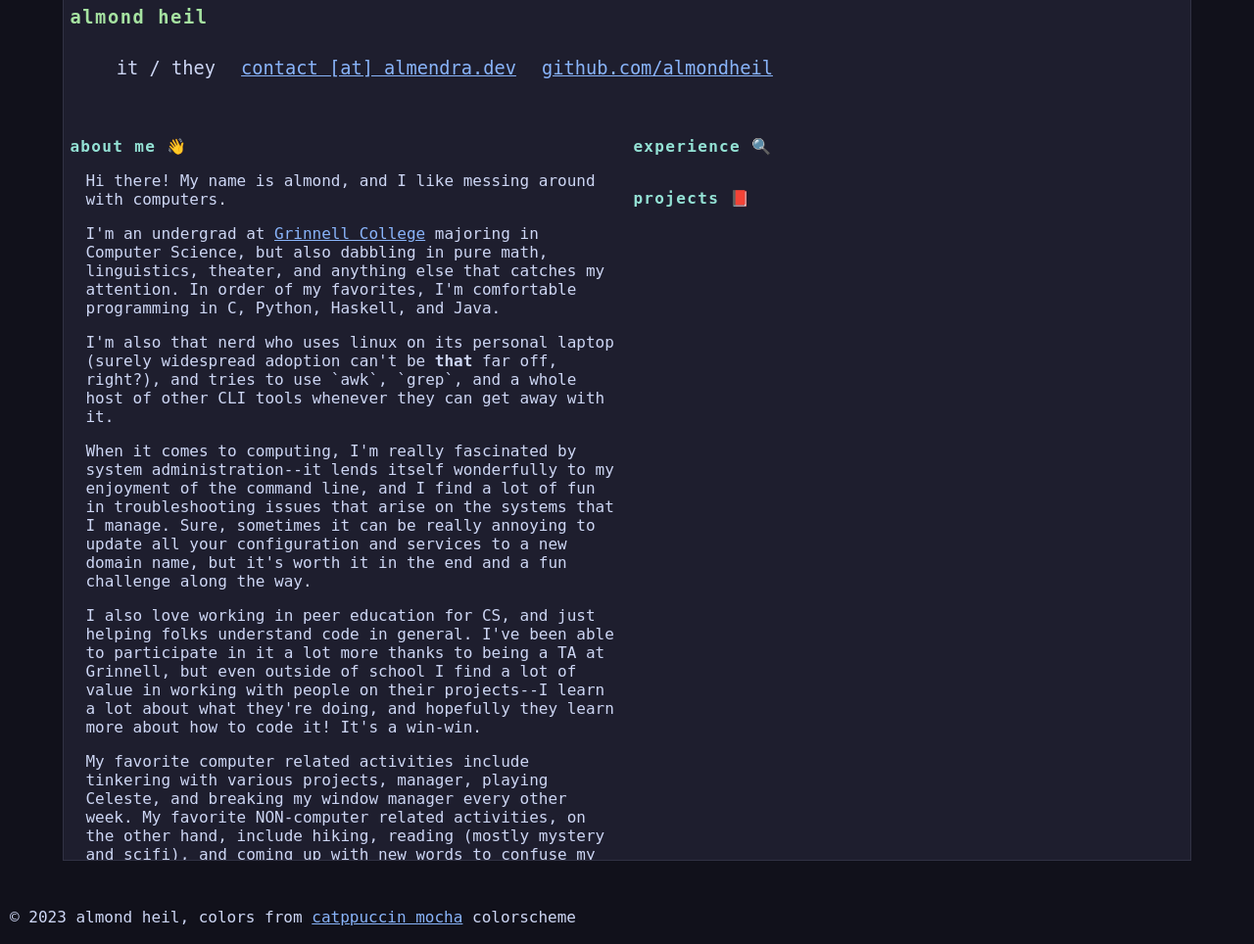
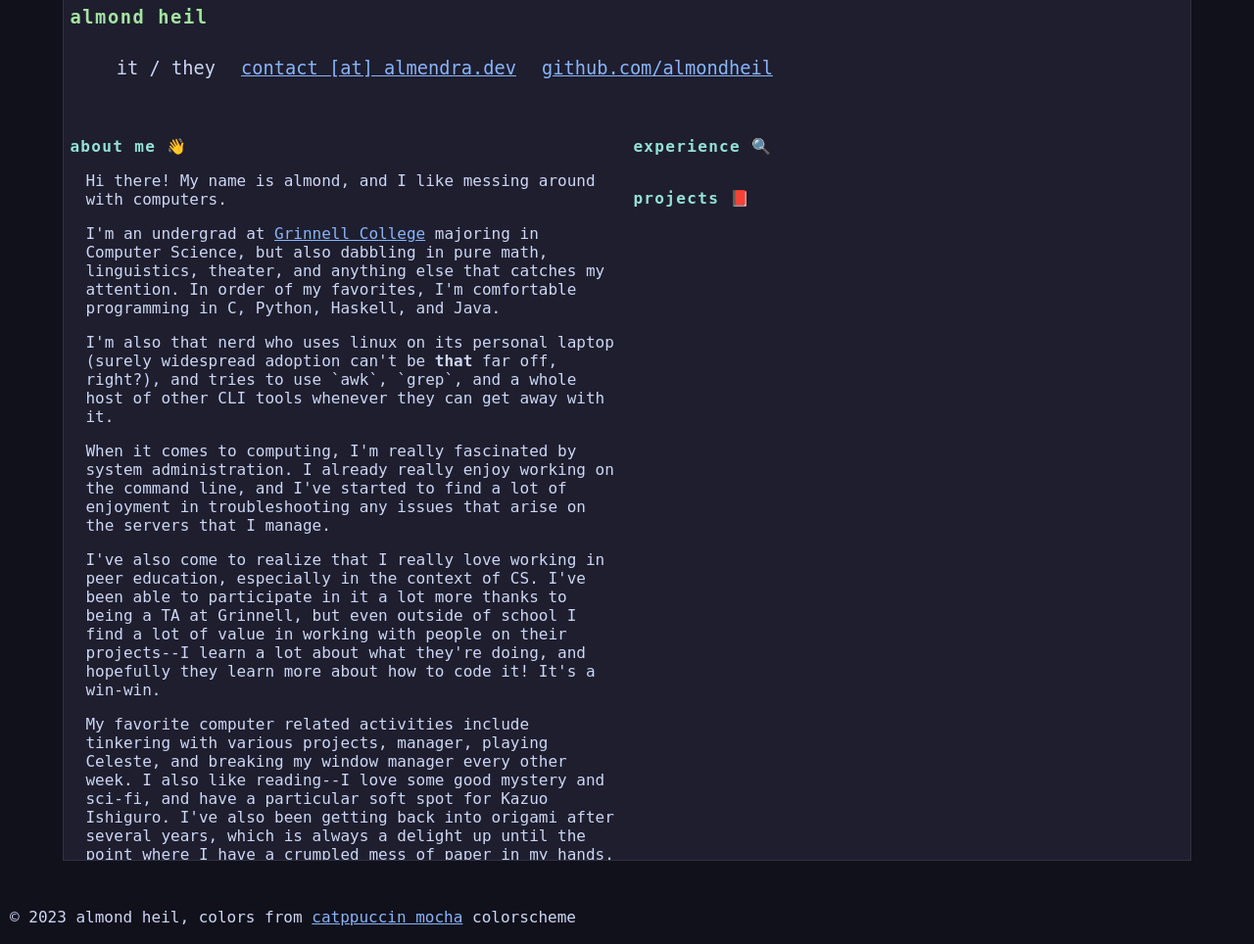
Before and after one commit to almondheil/almendra-dev, a Flask app: template templates/index.html in a window 1280 px wide. Shown: the part 102-1066 px from the top of the page at 98% size. Run offline with Flask 3, Linux system fonts and the light colour scheme; the template is opened without the code that fills it, so the values that code supplies are empty.

Commit message:
Rewrite some stuff

```diff
--- a/templates/index.html
+++ b/templates/index.html
@@ -39,27 +39,26 @@
       </p>
       <p>
         When it comes to computing, I'm really fascinated by system
-        administration--it lends itself wonderfully to my enjoyment of the
-        command line, and I find a lot of fun in troubleshooting issues that
-        arise on the systems that I manage. Sure, sometimes it can be really
-        annoying to update all your configuration and services to a new domain
-        name, but it's worth it in the end and a fun challenge along the way.
+        administration. I already really enjoy working on the command line, and
+        I've started to find a lot of enjoyment in troubleshooting any issues
+        that arise on the servers that I manage.
       </p>
       <p>
-        I also love working in peer education for CS, and just helping folks
-        understand code in general. I've been able to participate in it a lot
-        more thanks to being a TA at Grinnell, but even outside of school I find
-        a lot of value in working with people on their projects--I learn a lot
-        about what they're doing, and hopefully they learn more about how to
-        code it! It's a win-win.
+        I've also come to realize that I really love working in peer education,
+        especially in the context of CS. I've been able to participate in it a
+        lot more thanks to being a TA at Grinnell, but even outside of school I
+        find a lot of value in working with people on their projects--I learn a
+        lot about what they're doing, and hopefully they learn more about how
+        to code it! It's a win-win.
       </p>
       <p>
-        My favorite computer related activities include tinkering with
-        various projects, manager, playing Celeste, and breaking my window
-        manager every other week. My favorite NON-computer related
-        activities, on the other hand, include hiking, reading (mostly
-        mystery and scifi), and coming up with new words to confuse my family
-        and friends with.
+        My favorite computer related activities include tinkering with various
+        projects, manager, playing Celeste, and breaking my window manager
+        every other week. I also like reading--I love some good mystery and
+        sci-fi, and have a particular soft spot for Kazuo Ishiguro. I've also
+        been getting back into origami after several years, which is always a
+        delight up until the point where I have a crumpled mess of paper in my
+        hands.
       </p>
     </div>
   </div>
```
